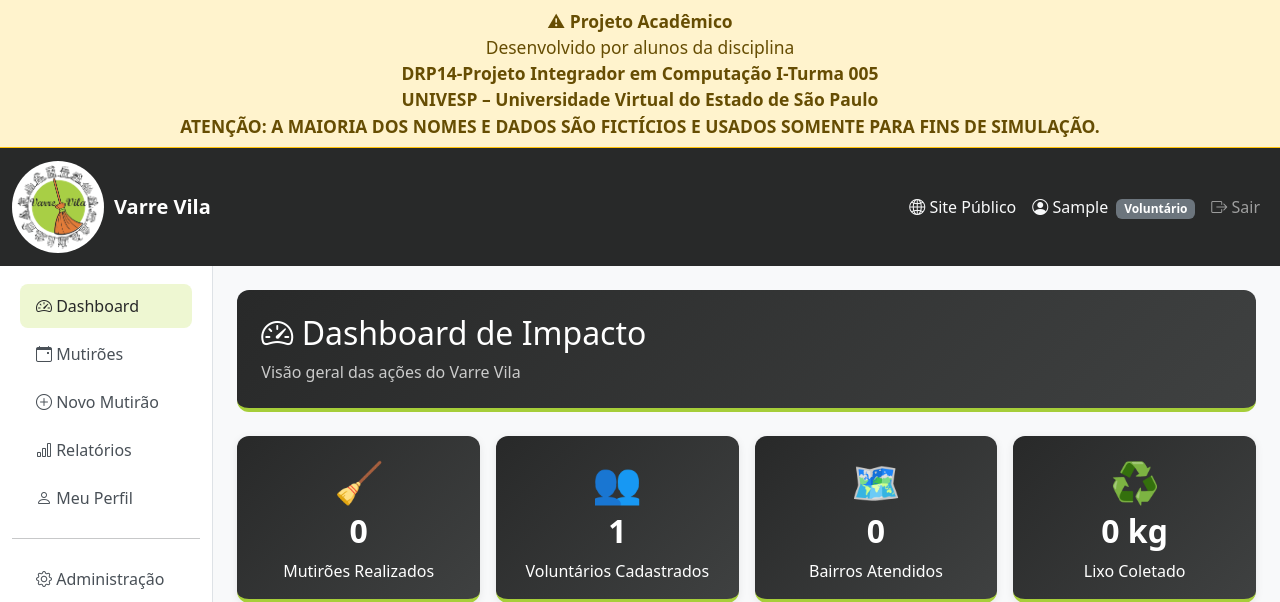
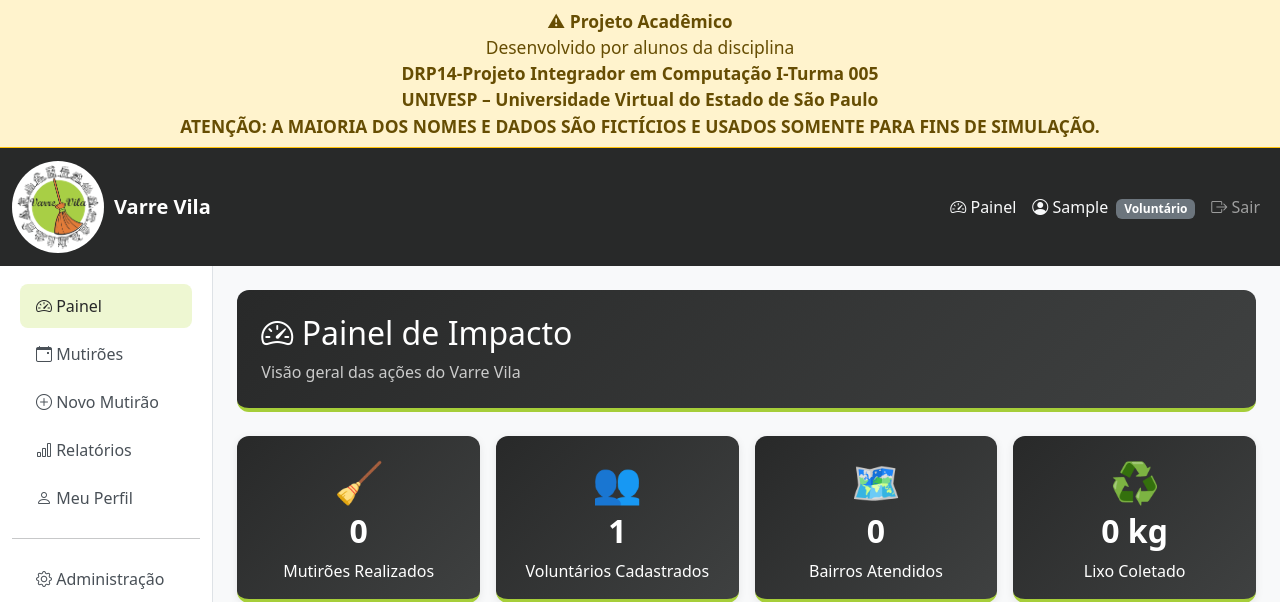
Before and after one commit to flavioalsoares/VarreVilaUNIVESP, a Django app: page /sistema/ in a window 1280 px wide. Shown: the top 602 px of the page. Run offline with Django 4.2, Linux system fonts and the light colour scheme; the visitor is signed in with stand-in values (Sample User, id 1); data comes from the database, SQL or seed files in the repository; data that the repository does not hold is empty; parts of the project's set-up code (start-up, migrations or seed data) failed here and were passed over; some libraries are stand-ins or nearby versions.

Commit message:
fix(ui): "Site Público" vira "Painel" na barra da área interna (#21)
Com o logotipo levando à home, "Site Público" ficou redundante e faltava
o caminho de volta ao painel — o menu lateral some no celular. "Dashboard"
vira "Painel" em toda a interface. Suíte em 144.

Co-Authored-By: Claude Opus 5 <noreply@anthropic.com>
Claude-Session: https://claude.ai/code/session_01N1o3yn1bTMFmQiwDVzgi4q

```diff
--- a/templates/base.html
+++ b/templates/base.html
@@ -179,8 +179,8 @@
             <ul class="navbar-nav ms-auto">
                 {% if user.is_authenticated %}
                 <li class="nav-item">
-                    <a class="nav-link text-light" href="{% url 'public:home' %}">
-                        <i class="bi bi-globe2"></i> Site Público
+                    <a class="nav-link text-light" href="{% url 'dashboard:index' %}">
+                        <i class="bi bi-speedometer2"></i> Painel
                     </a>
                 </li>
                 <li class="nav-item">
@@ -214,7 +214,7 @@
             <div class="nav flex-column">
                 <a class="nav-link {% if request.resolver_match.app_name == 'dashboard' %}active{% endif %}"
                    href="{% url 'dashboard:index' %}">
-                    <i class="bi bi-speedometer2"></i> Dashboard
+                    <i class="bi bi-speedometer2"></i> Painel
                 </a>
                 <a class="nav-link {% if request.resolver_match.app_name == 'events' %}active{% endif %}"
                    href="{% url 'events:lista' %}">
--- a/templates/dashboard/index.html
+++ b/templates/dashboard/index.html
@@ -1,11 +1,11 @@
 {% extends 'base.html' %}
 {% load static %}
 
-{% block title %}Dashboard – {{ INST_NOME }}{% endblock %}
+{% block title %}Painel – {{ INST_NOME }}{% endblock %}
 
 {% block content %}
 <div class="page-header">
-    <h2><i class="bi bi-speedometer2"></i> Dashboard de Impacto</h2>
+    <h2><i class="bi bi-speedometer2"></i> Painel de Impacto</h2>
     <p class="mb-0 opacity-75">Visão geral das ações do {{ INST_NOME }}</p>
 </div>
 
```
Also changed, not shown: public/tests.py (+13 -0 lines).
